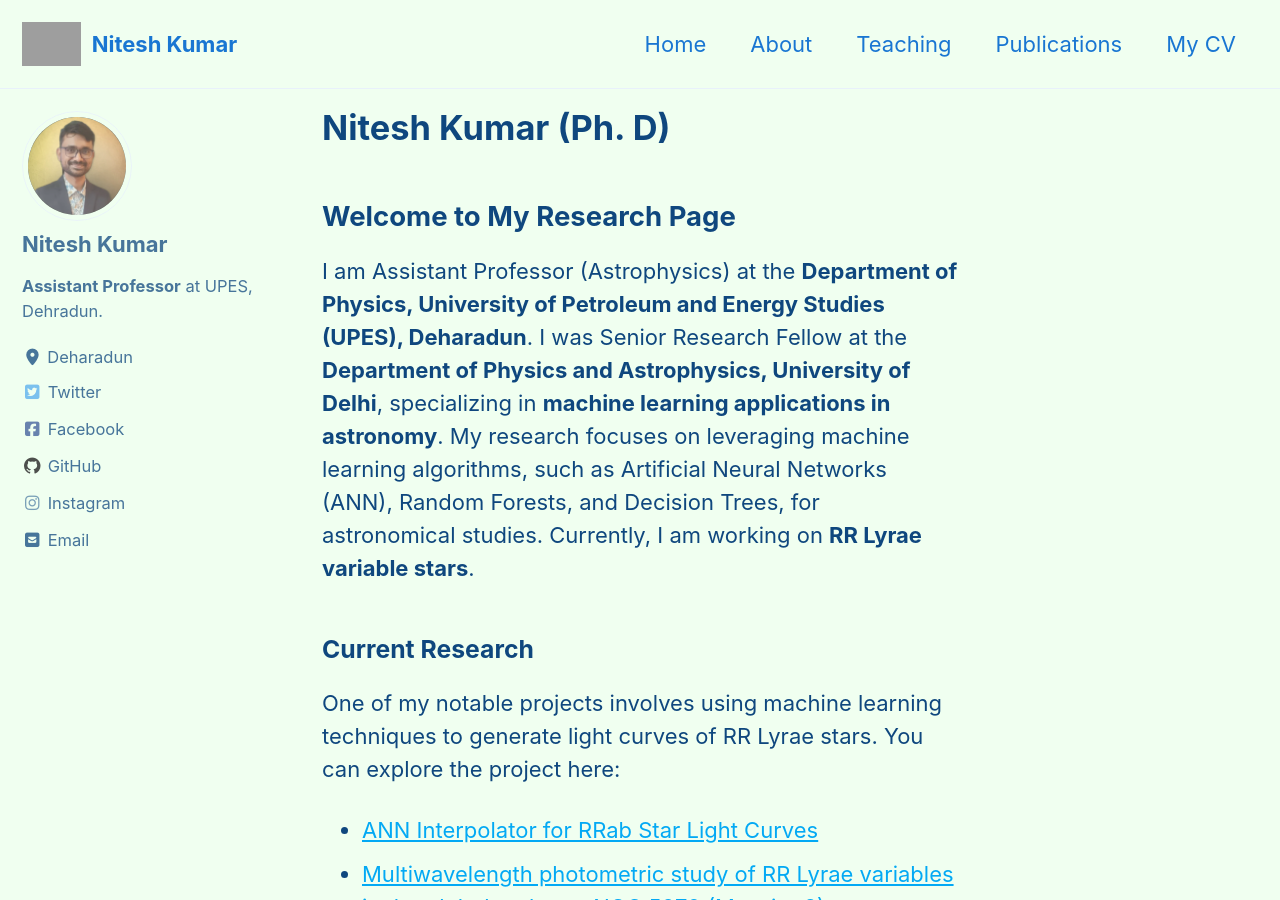
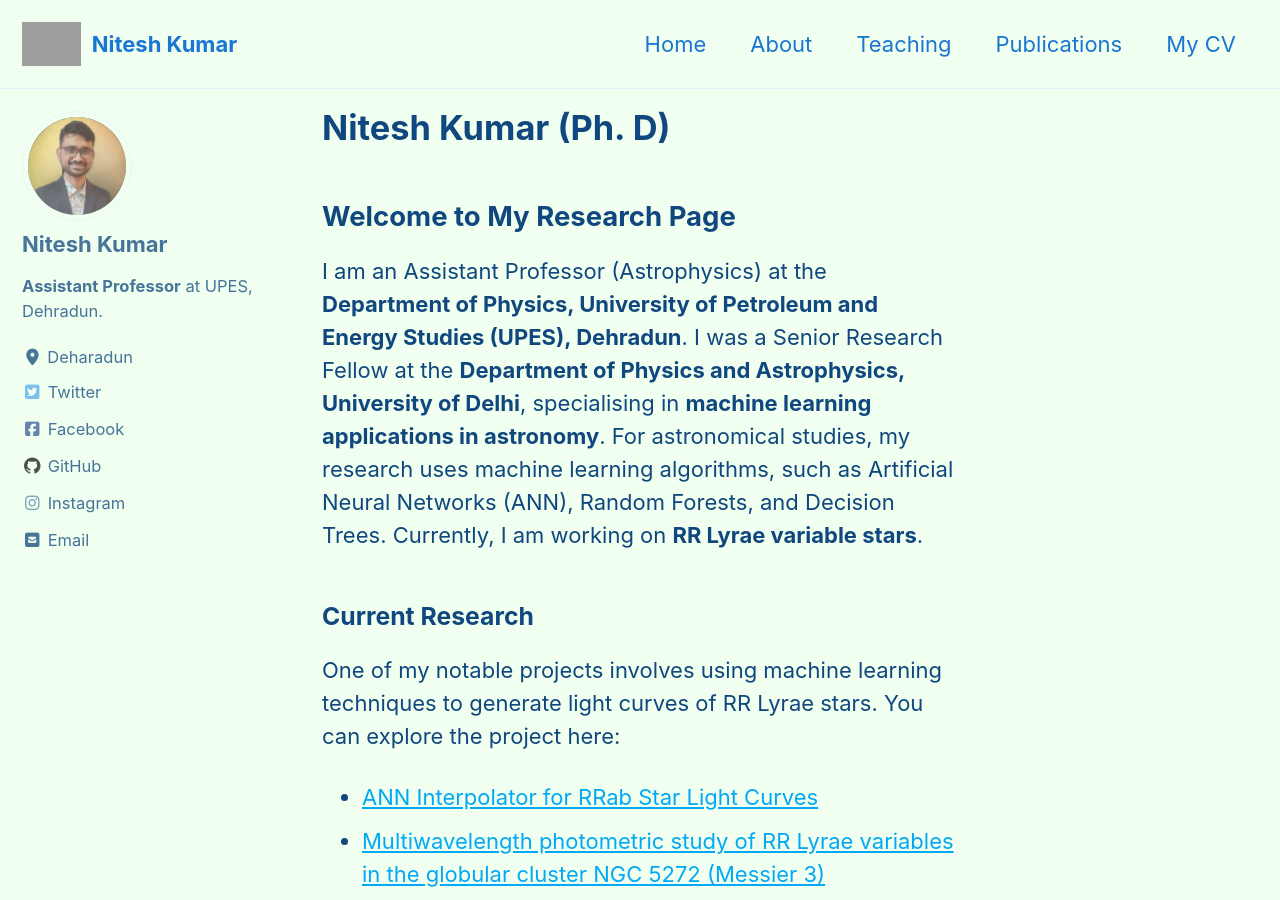
Before and after one commit to niteshchandra039/niteshchandra039.github.io, a Jekyll site: the page built from index.md, in a window 1280 px wide and 900 px high. Built offline with Jekyll 4.4.1, drawn with Linux system fonts in a browser that asks for light colours; cached includes are drawn as plain includes; grey boxes are pictures that could not be loaded.

Commit message:
Update index.md

```diff
--- a/index.md
+++ b/index.md
@@ -6,7 +6,7 @@
 
 ## Welcome to My Research Page
 
-I am Assistant Professor (Astrophysics) at the **Department of Physics, University of Petroleum and Energy Studies (UPES), Deharadun**. I was Senior Research Fellow at the **Department of Physics and Astrophysics, University of Delhi**, specializing in **machine learning applications in astronomy**. My research focuses on leveraging machine learning algorithms, such as Artificial Neural Networks (ANN), Random Forests, and Decision Trees, for astronomical studies. Currently, I am working on **RR Lyrae variable stars**.
+I am an Assistant Professor (Astrophysics) at the **Department of Physics, University of Petroleum and Energy Studies (UPES), Dehradun**. I was a Senior Research Fellow at the **Department of Physics and Astrophysics, University of Delhi**, specialising in **machine learning applications in astronomy**. For astronomical studies, my research uses machine learning algorithms, such as Artificial Neural Networks (ANN), Random Forests, and Decision Trees. Currently, I am working on **RR Lyrae variable stars**.
 
 ### Current Research
 
```
